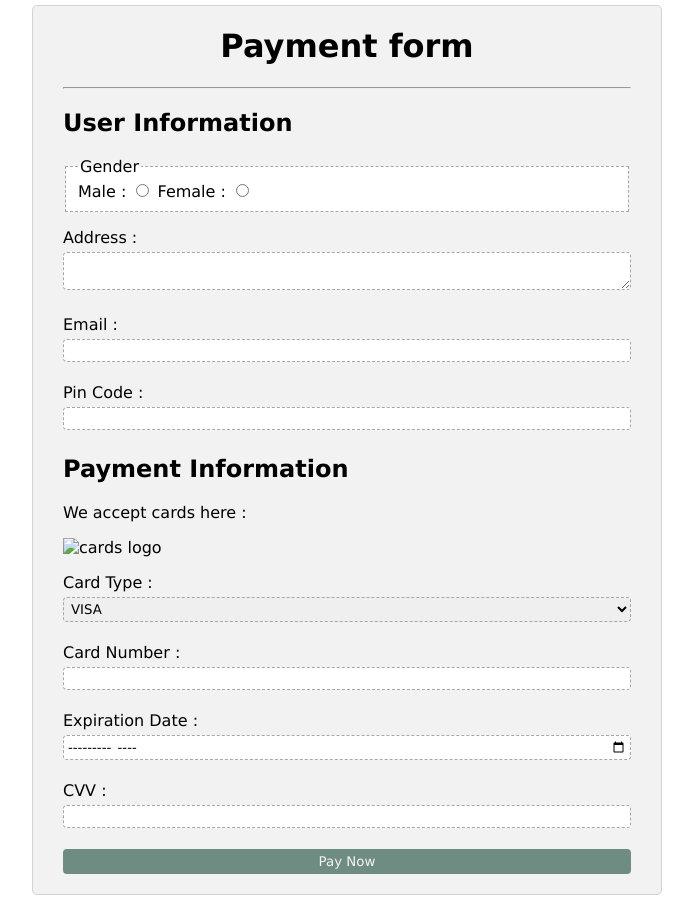
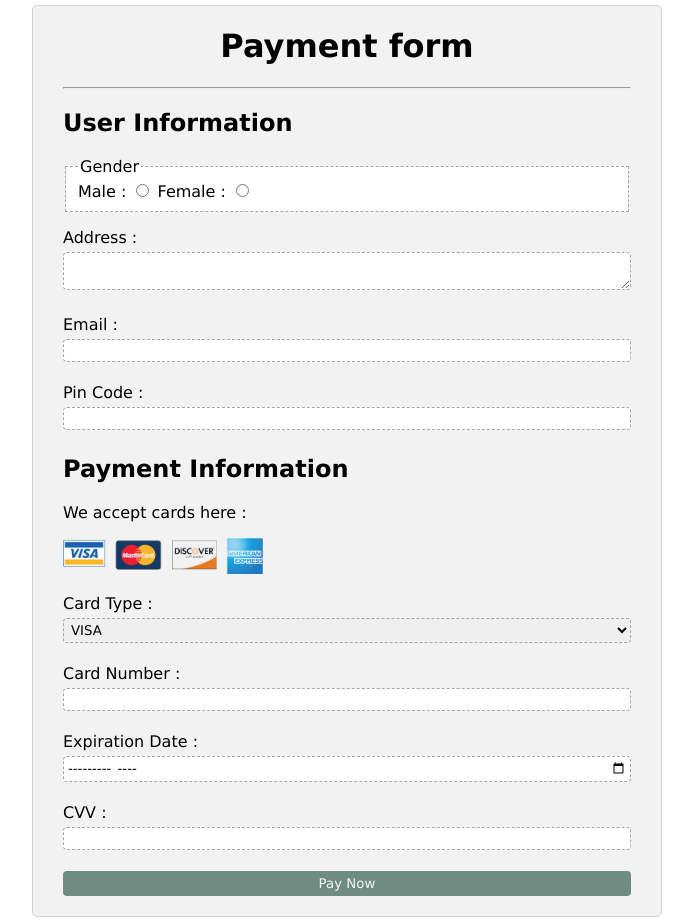
Before and after one commit to shubhamdangii/Payment-Form, a plain HTML site: page index.html in a window 1280 px wide. Shown: the whole page, without its empty margins (293-986 px from the left). Before the commit the page ends 900 px from the top, so only its background shows below. Drawn offline with Linux system fonts and the light colour scheme.

Commit message:
Update index.html

```diff
--- a/index.html
+++ b/index.html
@@ -48,7 +48,7 @@
                     <h2>Payment Information</h2>
 
                     <p> We accept cards here :</p>
-                    <img src="/Payment form/pngfind.com-care-credit-logo-png-6648902.png" alt="cards logo">
+                    <img src="pngfind.com-care-credit-logo-png-6648902.png" alt="cards logo">
 
                     <p>
                         Card Type :
```
